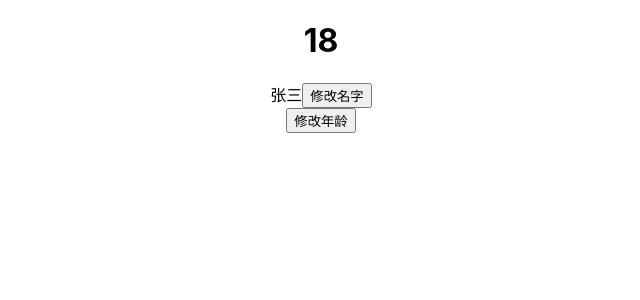
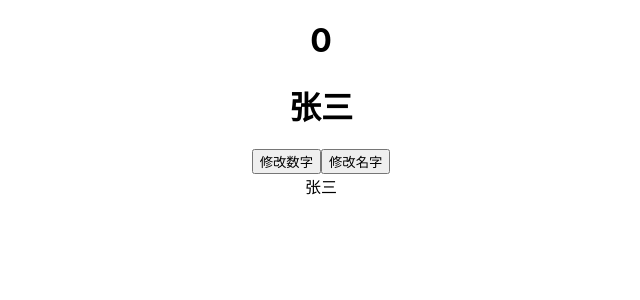
Before and after one commit to boom-sakalaka/React-Hooks-Learning, a React (Create React App) app: page / in a window 1280 px wide. Shown: the top 300 px of the page, without its empty margins (319-959 px from the left). Built offline with nearby package versions, Linux system fonts and the light colour scheme.

Commit message:
添加例子

```diff
--- a/src/App.js
+++ b/src/App.js
@@ -2,7 +2,7 @@
  * @Author: GZH
  * @Date: 2021-06-30 15:54:49
  * @LastEditors: GZH
- * @LastEditTime: 2021-07-02 13:59:18
+ * @LastEditTime: 2021-07-02 14:40:51
  * @FilePath: \my-app\src\App.js
  */
 import './App.css';
@@ -11,7 +11,9 @@ import './App.css';
 // import UseReducerTest from './pages/UseReducerTest'
 // import UseLayoutEffect from './pages/UseLayoutEffect';
 // import MousePosition from './pages/MousePosition';
-import ParentCom from './pages/memo/ParentCom';
+// import ParentCom from './pages/memo/ParentCom';
+// import ParentComTwo from './pages/memo/ParentComTwo';
+import ParentComThree from './pages/memo/ParentComThree';
 
 function App() {
   return (
@@ -28,7 +30,9 @@ function App() {
 
       {/* <MousePosition /> */}
 
-      <ParentCom />
+      {/* <ParentCom /> */}
+
+      <ParentComThree />
     </div>
   );
 }
--- /dev/null
+++ b/src/pages/memo/ParentComThree.js
@@ -0,0 +1,44 @@
+/*
+ * @Author: GZH
+ * @Date: 2021-07-02 14:24:49
+ * @LastEditors: GZH
+ * @LastEditTime: 2021-07-02 14:44:48
+ * @FilePath: \my-app\src\pages\memo\ParentComThree.js
+ * @Description:
+ */
+
+import React, { useState, useCallback, memo } from 'react';
+
+const ChilderCom = memo(({ obj }) => {
+  console.log('childRender');
+  return <div>{obj?.name}</div>;
+});
+
+// export default function ParentComThree() {
+//   // 如果是 state 里面的状态，那么如果没有修改，就不会触发子组件的修改
+//   const [obj, setObj] = useState({ name: '张三' });
+//   const [num, setNum] = useState(0);
+//   const newObj = { ...obj };
+//   return (
+//     <div>
+//       <h1>{num}</h1>
+//       <button onClick={() => setNum(num + 1)}>修改数字</button>
+//       <ChilderCom obj={newObj} />
+//     </div>
+//   );
+// }
+
+export default function ParentComThree() {
+  const [obj, setObj] = useState({ name: '张三' });
+  const [num, setNum] = useState(0);
+
+  return (
+    <div>
+      <h1>{num}</h1>
+      <h1>{obj?.name}</h1>
+      <button onClick={() => setNum(num + 1)}>修改数字</button>
+      <button onClick={() => setObj({ name: '李四' })}>修改名字</button>
+      <ChilderCom obj={obj} />
+    </div>
+  );
+}
--- /dev/null
+++ b/src/pages/memo/ParentComTwo.js
@@ -0,0 +1,37 @@
+/*
+ * @Author: GZH
+ * @Date: 2021-07-02 14:24:49
+ * @LastEditors: GZH
+ * @LastEditTime: 2021-07-02 14:35:28
+ * @FilePath: \my-app\src\pages\memo\ParentComTwo.js
+ * @Description:
+ */
+
+import React, { useState, useCallback } from 'react';
+
+// const ChilderCom = () => {
+//   return <div></div>;
+// };
+
+export default function ParentComTwo() {
+  const [num, setNum] = useState(0);
+
+  // 如果限定条件里面没有 num ，那么 console.log 里面就会一直输出 0
+  const showNum = useCallback(() => {
+    console.log(num);
+  }, [num]);
+
+  return (
+    <div>
+      <h1>{num}</h1>
+      <button
+        onClick={() => {
+          setNum(num + 1);
+        }}
+      >
+        修改数字
+      </button>
+      <button onClick={showNum}>显示数字</button>
+    </div>
+  );
+}
```
